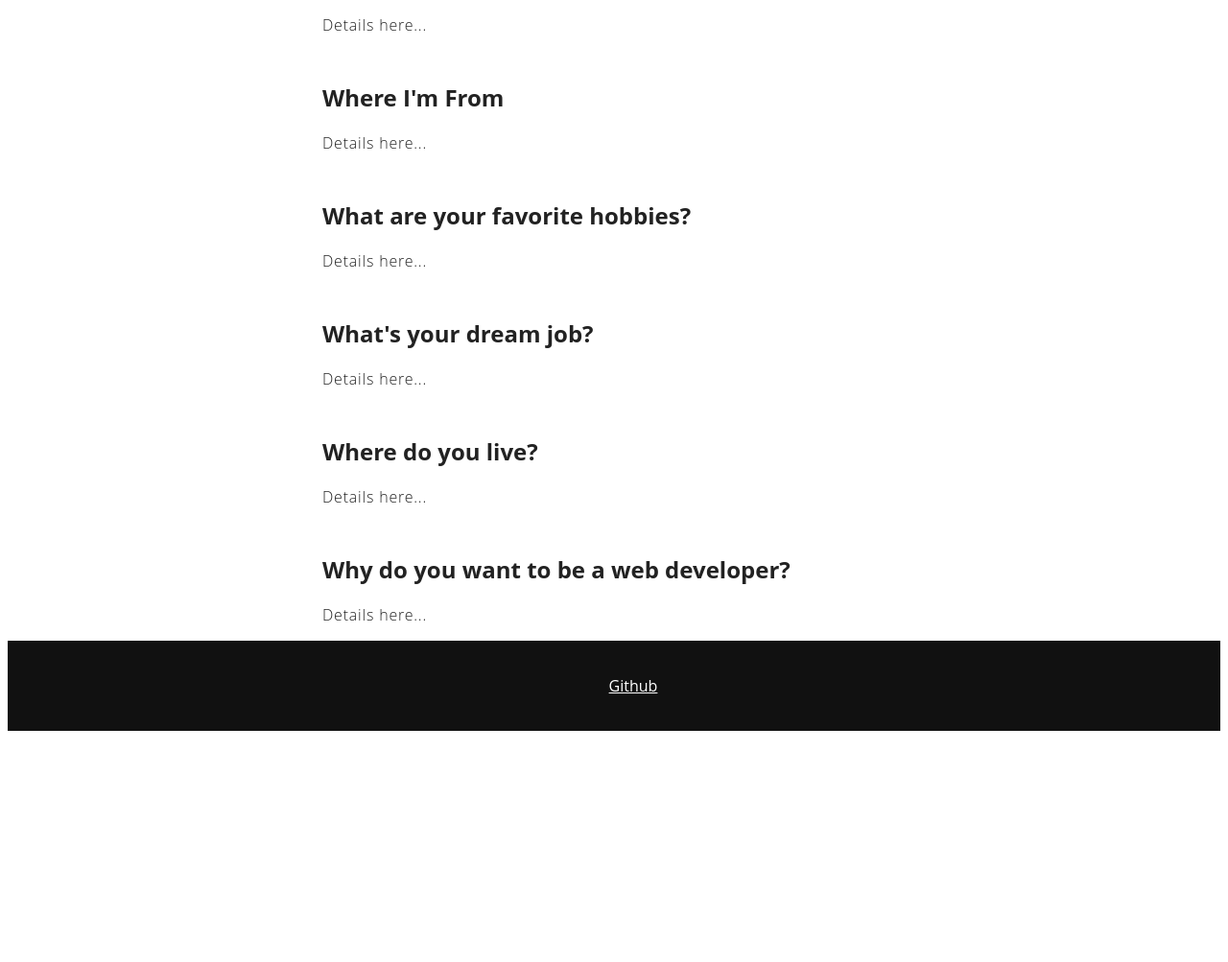
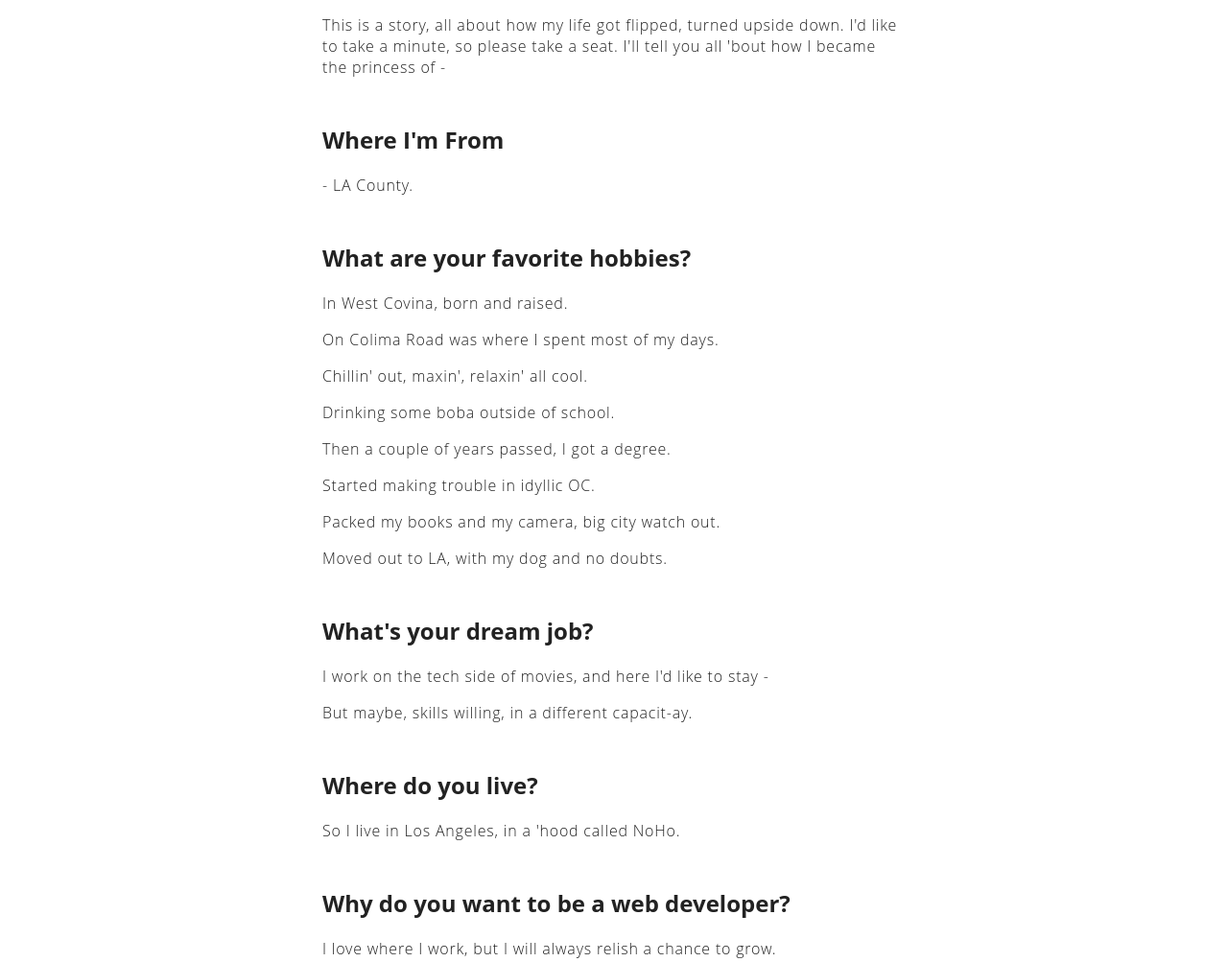
Before and after one commit to ariellemonica/ariellemonica.github.io, a plain HTML site: page index.html in a window 1280 px wide. Shown: the part 540-1543 px from the top of the page at 96% size. Before the commit the page ends 1310 px from the top, so only its background shows below. Drawn offline with Linux system fonts and the light colour scheme.

Commit message:
the right files this time

```diff
--- a/index.html
+++ b/index.html
@@ -13,21 +13,29 @@
 <body>
     <header class='masthead'>
         <p class='masthead-intro'>Hi I'm</p>
-        <h1 class='masthead-heading'>Monica Nadal</h1>
+        <h1 class='masthead-heading'>Monica A Nadal</h1>
     </header>
     <section class="details">
       <h1>Introduction</h1>
-      <p>Details here...</p>
+      <p>This is a story, all about how my life got flipped, turned upside down. I'd like to take a minute, so please take a seat. I'll tell you all 'bout how I became the princess of -</p>
       <h1>Where I'm From</h1>
-      <p>Details here...</p>
+      <p>- LA County.</p>
       <h1>What are your favorite hobbies?</h1>
-      <p>Details here...</p>
+      <p>In West Covina, born and raised.</p>
+      <p>On Colima Road was where I spent most of my days.</p>
+      <p>Chillin' out, maxin', relaxin' all cool.</p>
+      <p>Drinking some boba outside of school.</p>
+      <p>Then a couple of years passed, I got a degree.</p>
+      <p>Started making trouble in idyllic OC.</p>
+      <p>Packed my books and my camera, big city watch out.</p>
+      <p>Moved out to LA, with my dog and no doubts.</p>
       <h1>What's your dream job?</h1>
-      <p>Details here...</p>
+      <p>I work on the tech side of movies, and here I'd like to stay - </p>
+      <p>But maybe, skills willing, in a different capacit-ay.</p>
       <h1>Where do you live?</h1>
-      <p>Details here...</p>
+      <p>So I live in Los Angeles, in a 'hood called NoHo.</p>
       <h1>Why do you want to be a web developer?</h1>
-      <p>Details here...</p>
+      <p>I love where I work, but I will always relish a chance to grow.</p>
     </section>
 
     <footer id="footer">
```
